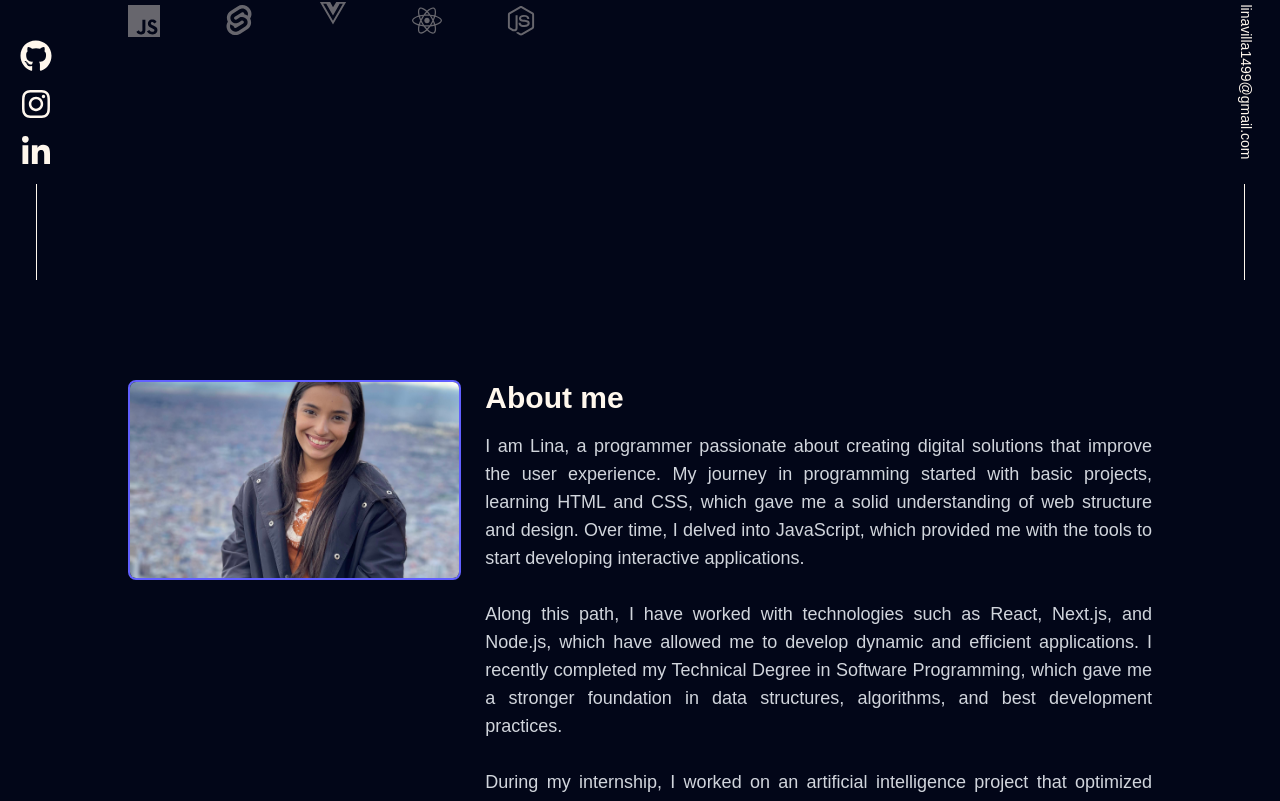
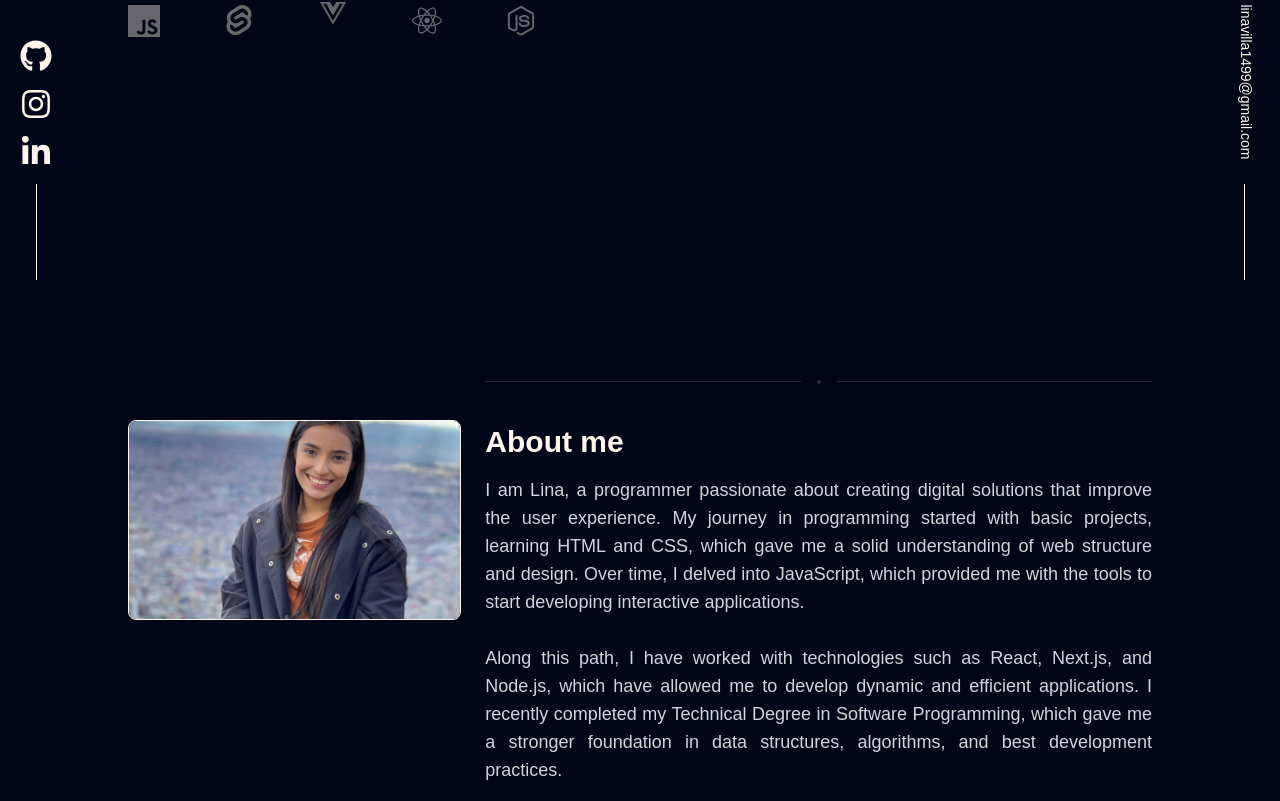
Before and after one commit to LinaMariaV/lina-portafolio, a Next.js app: page / in a window 1280 px wide. Shown: the part 500-1301 px from the top of the page. Built offline with nearby package versions, Linux system fonts and the light colour scheme.

Commit message:
Add image

```diff
--- a/src/components/about/about.tsx
+++ b/src/components/about/about.tsx
@@ -1,12 +1,16 @@
 import Image from "next/image";
 import faceimage from "../../../public/face-lina.jpg";
+import Separator from "../separator/separator";
 
 export default function About() {
   return (
-    <div id="about" className="w-full max-w-6xl px-16 py-20 font-[family-name:var(--font-inter)]">
+    <div
+      id="about"
+      className="w-full max-w-6xl px-16 py-20 font-[family-name:var(--font-inter)]"
+    >
       <div className="flex flex-col sm:flex-row items-top text-center gap-6">
         <div className="w-full sm:w-1/3 flex justify-center">
-          <div className="relative w-full h-[200px] overflow-hidden rounded-lg border-2 text-indigo-500 border-indigo-500 ">
+          <div className="relative w-full h-[200px] overflow-hidden rounded-lg border-1 text-indigo-500 border-orange-50  mt-10">
             <Image
               src={faceimage}
               alt="Lina Villa"
@@ -15,7 +19,11 @@ export default function About() {
             />
           </div>
         </div>
+
         <div className="w-full sm:w-2/3 text-center">
+
+       <Separator/>
+
           <h1 className="text-3xl  text-left font-bold text-orange-50 mb-4">
             About me
           </h1>
```
